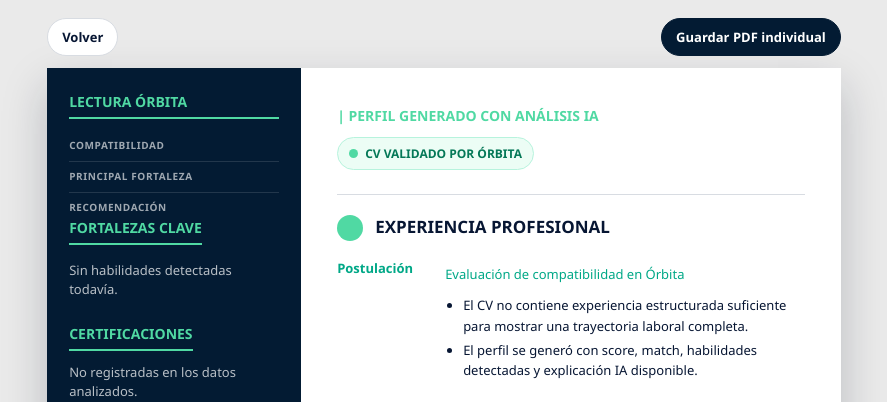
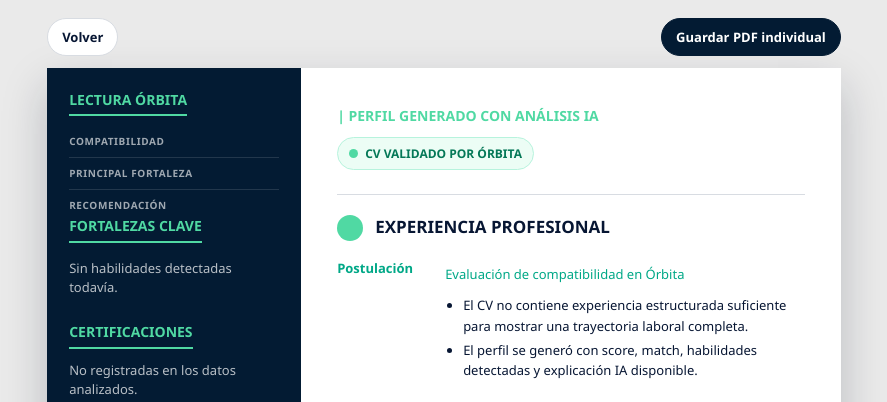
Before and after one commit to soportestarpathai/starpathai_web, a Django app: template mi_app/templates/orbita/candidate_profile_pdf.html in a window 1280 px wide. Shown: the top 402 px of the page, without its empty margins (196-1083 px from the left). Run offline with Django 5.2, Linux system fonts and the light colour scheme; the template is opened without the code that fills it, so the values that code supplies are empty.

Commit message:
Fix Orbita reading underline in PDF

```diff
--- a/mi_app/templates/orbita/candidate_profile_pdf.html
+++ b/mi_app/templates/orbita/candidate_profile_pdf.html
@@ -141,7 +141,15 @@ h1 {
 
 .orbit-reading {
   display: grid;
-  gap: 7px;
+  gap: 8px;
+}
+
+.orbit-reading h2 {
+  justify-self: start;
+  width: auto;
+  max-width: max-content;
+  line-height: 1.15;
+  margin-bottom: 10px;
 }
 
 .reading-row {
```
